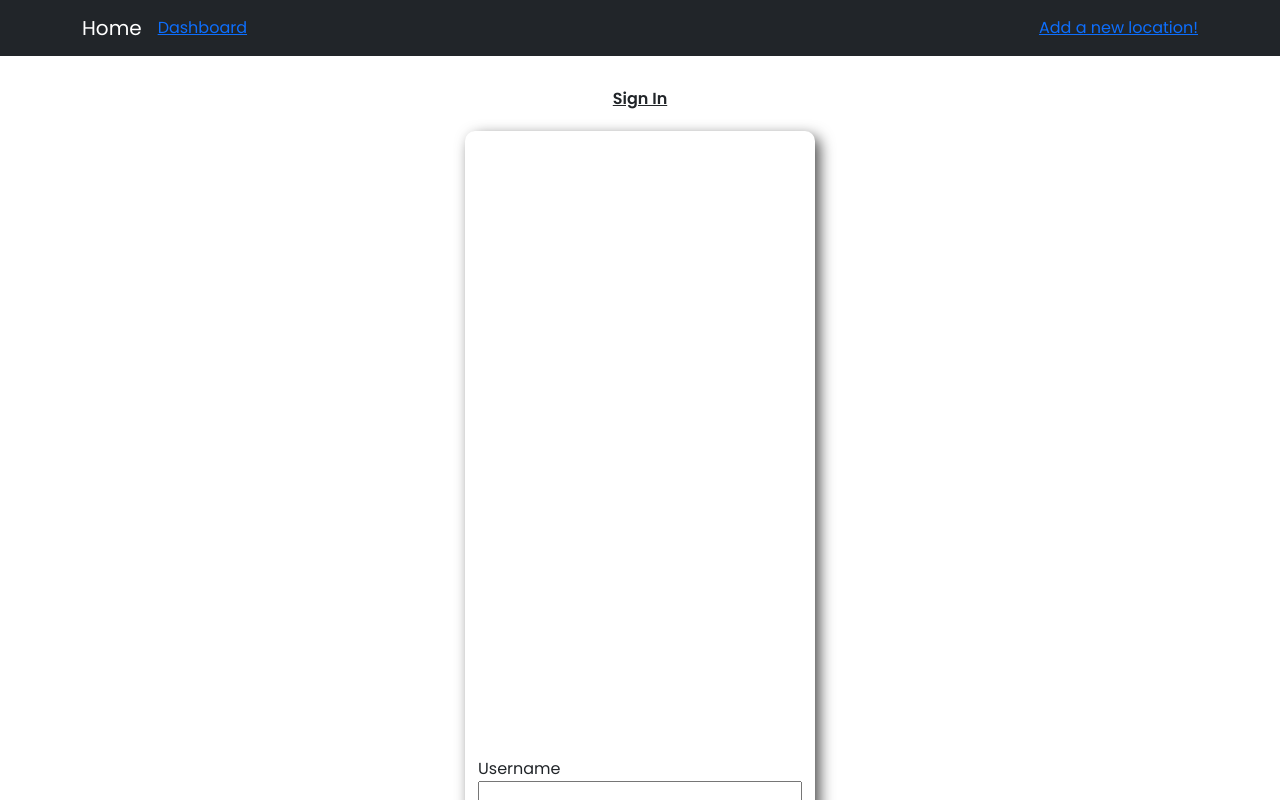
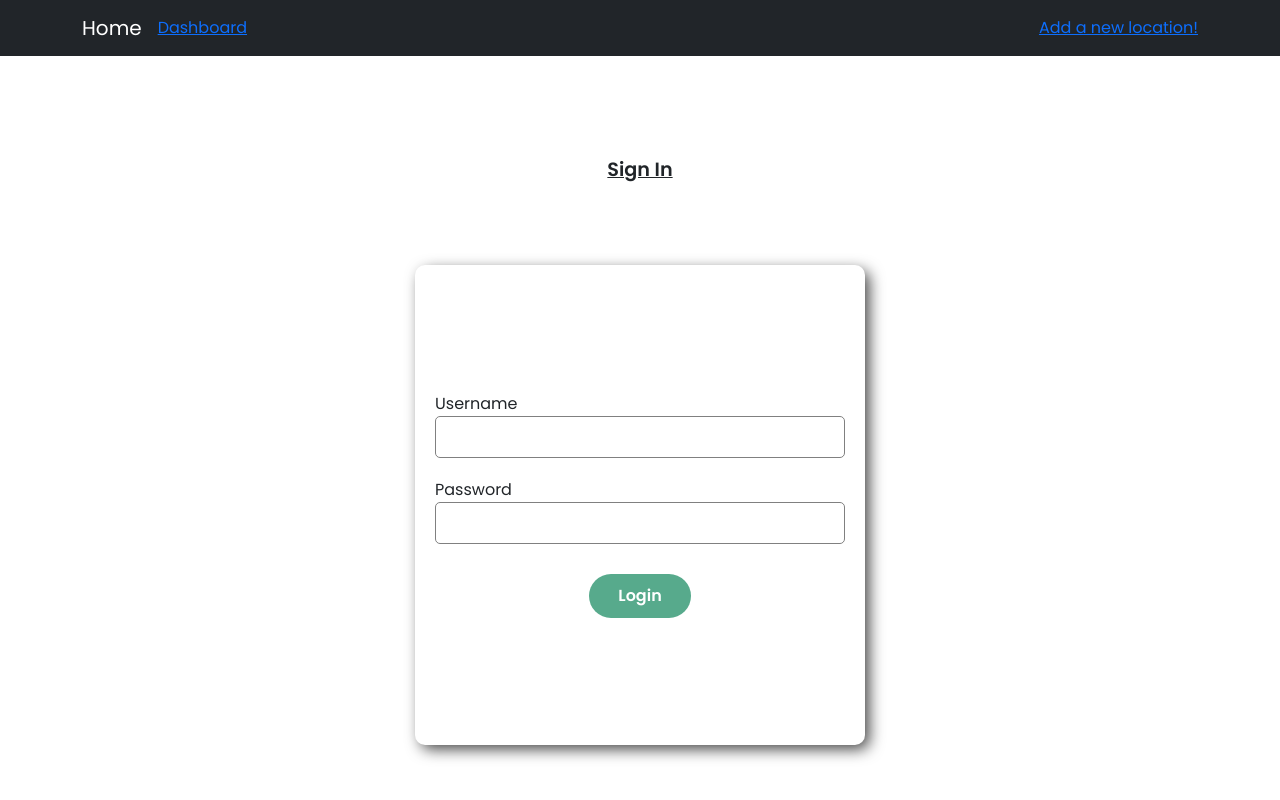
Before and after one commit to koogler/gotta-go, a React (Create React App) app: page /login in a window 1280 px wide. Shown: the top 800 px of the page. Built offline with nearby package versions, Linux system fonts and the light colour scheme; no server answers.

Commit message:
styled login form

```diff
--- a/src/components/Login/Login.js
+++ b/src/components/Login/Login.js
@@ -56,21 +56,21 @@ export default function Login() {
     );
 
   const renderForm = (
-    <div className="form">
-      <form onSubmit={handleSubmit}>
+    <div className="form-container">
+      <form className="form" onSubmit={handleSubmit}>
         <div className="input-container">
           <label>Username </label>
-          <input type="text" name="uname" required />
+          <input className="form--input" type="text" name="uname" required />
           {renderErrorMessage("uname")}
         </div>
         <div className="input-container">
           <label>Password </label>
-          <input type="password" name="pass" required />
+          <input className="form--input" type="password" name="pass" required />
           {renderErrorMessage("pass")}
         </div>
-        <div className="button-container">
-          <input type="submit" />
-        </div>
+        <button className="button">
+          Login
+        </button>
       </form>
     </div>
   );
--- a/src/components/Login/Login.scss
+++ b/src/components/Login/Login.scss
@@ -13,16 +13,28 @@ body {
   flex-direction: column;
   justify-content: center;
   align-items: center;
+  margin-top: 100px;
+}
+
+.title {
+  font-size: larger;
+}
+
+.form-container {
+  display: flex;
+  flex-direction: column;
+  justify-content: center;
+  align-items: center;
   height: 80vh;
   padding: 50px;
-  margin-top: 300px;
+  // margin-top: 10px;
 }
 
 .form {
   background-color: white;
-  width: 350px;
+  width: 450px;
   padding: 20px;
-  margin: 20px;
+  margin: 30px;
   border-radius: 10px;
   display: flex;
   flex-direction: column;
@@ -40,10 +52,11 @@ body {
   font-family: 'Poppins', sans-serif;
 }
 
-.form--submit {
-  width: 100%;
-  padding: 10px 20px ;
+.button {
+  width: 50%;
+  padding: 10px 10px ;
   border-radius: 30px;
+  margin-top: 10px;
   color: white;
   background-color: #57AA8C;
   border: none;
```
